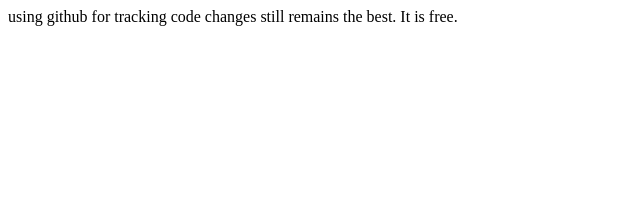
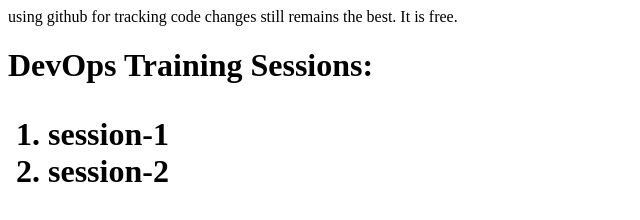
Before and after one commit to pet147/test-repo, a plain HTML site: page index.html in a window 1280 px wide. Shown: the whole page, without its empty margins (0-640 px from the left). Drawn offline with Linux system fonts and the light colour scheme.

Commit message:
I just did an update on index.html

```diff
--- a/index.html
+++ b/index.html
@@ -1 +1,5 @@
 using github for tracking code changes still remains the best. It is free.
+<h1> DevOps Training Sessions:<ol>
+<li>session-1</li>
+<li>session-2</>
+</ol> </h1>
```
